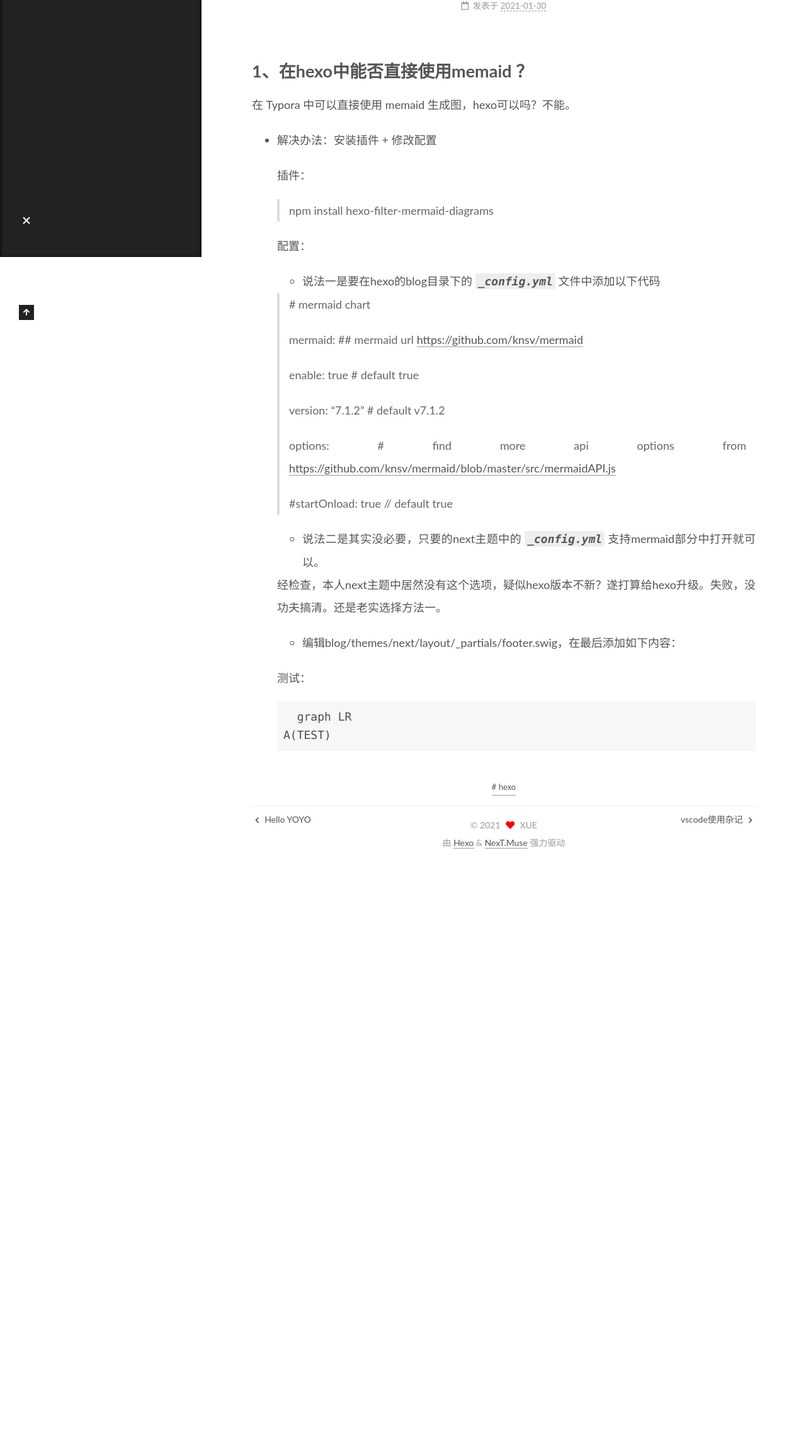
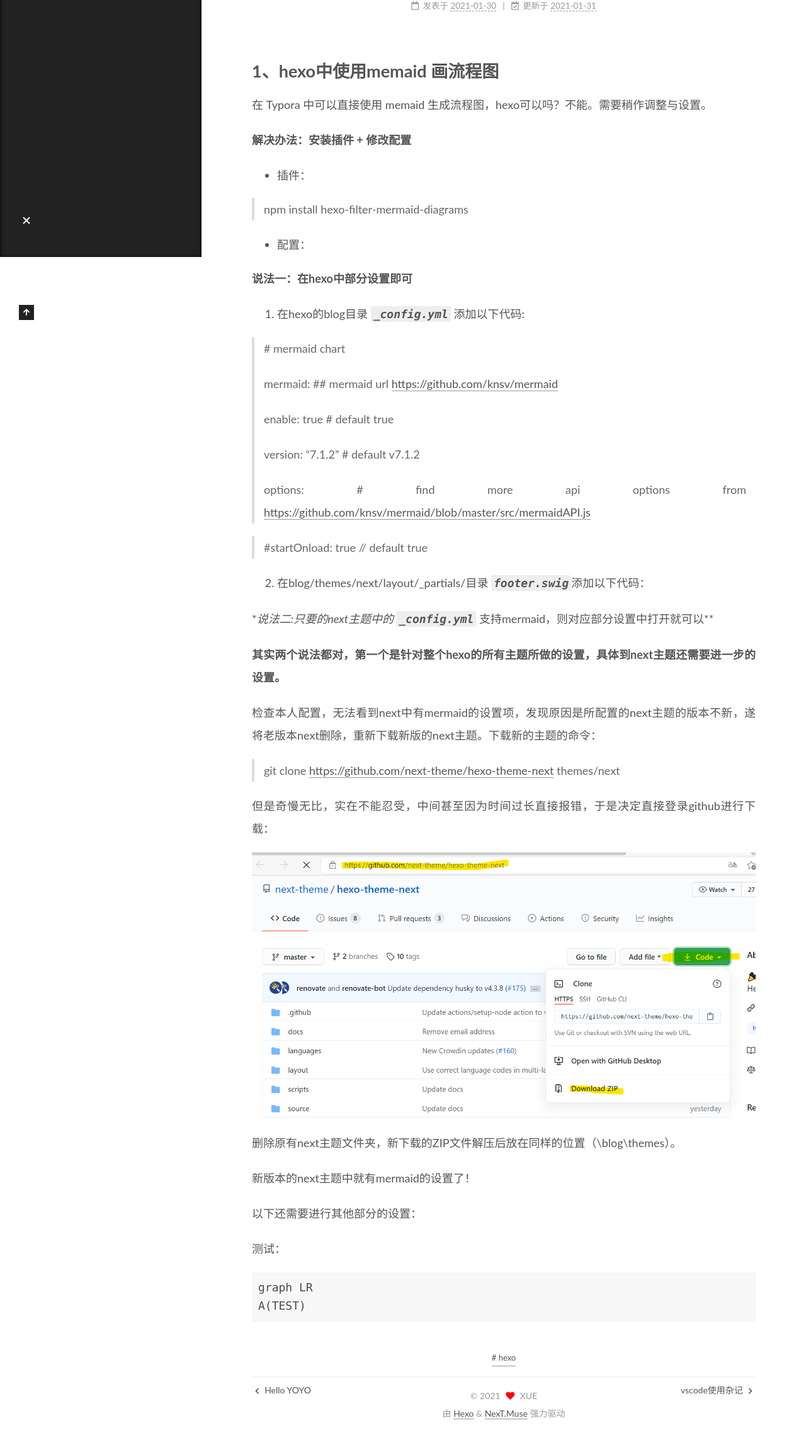
Before and after one commit to qingliuxue/qingliuxue.github.io, a plain HTML site: page 2021/01/30/测试hexo中的功能/index.html in a window 1280 px wide. Shown: the part 392-2670 px from the top of the page at 63% size. Before the commit the page ends 1764 px from the top, so only its background shows below. Drawn offline with Linux system fonts and the light colour scheme.

Commit message:
Site updated: 2021-01-31 22:44:52

```diff
--- a/2021/01/30/测试hexo中的功能/index.html
+++ b/2021/01/30/测试hexo中的功能/index.html
@@ -20,18 +20,20 @@
     var CONFIG = {"hostname":"example.com","root":"/","scheme":"Muse","version":"7.8.0","exturl":false,"sidebar":{"position":"left","display":"post","padding":18,"offset":12,"onmobile":false},"copycode":{"enable":false,"show_result":false,"style":null},"back2top":{"enable":true,"sidebar":false,"scrollpercent":false},"bookmark":{"enable":false,"color":"#222","save":"auto"},"fancybox":false,"mediumzoom":false,"lazyload":false,"pangu":false,"comments":{"style":"tabs","active":null,"storage":true,"lazyload":false,"nav":null},"algolia":{"hits":{"per_page":10},"labels":{"input_placeholder":"Search for Posts","hits_empty":"We didn't find any results for the search: ${query}","hits_stats":"${hits} results found in ${time} ms"}},"localsearch":{"enable":false,"trigger":"auto","top_n_per_article":1,"unescape":false,"preload":false},"motion":{"enable":true,"async":false,"transition":{"post_block":"fadeIn","post_header":"slideDownIn","post_body":"slideDownIn","coll_header":"slideLeftIn","sidebar":"slideUpIn"}},"path":"search.xml"};
   </script>
 
-  <meta name="description" content="1、在hexo中能否直接使用memaid ？在 Typora 中可以直接使用 memaid 生成图，hexo可以吗？不能。  解决办法：安装插件 + 修改配置 插件：  npm install hexo-filter-mermaid-diagrams  配置：  说法一是要在hexo的blog目录下的 _config.yml 文件中添加以下代码   # mermaid chart mermaid:">
+  <meta name="description" content="1、hexo中使用memaid 画流程图在 Typora 中可以直接使用 memaid 生成流程图，hexo可以吗？不能。需要稍作调整与设置。 解决办法：安装插件 + 修改配置  插件：   npm install hexo-filter-mermaid-diagrams   配置：  说法一：在hexo中部分设置即可  在hexo的blog目录 _config.yml 添加以下代码:   # m">
 <meta property="og:type" content="article">
 <meta property="og:title" content="测试hexo中的功能">
 <meta property="og:url" content="http://example.com/2021/01/30/%E6%B5%8B%E8%AF%95hexo%E4%B8%AD%E7%9A%84%E5%8A%9F%E8%83%BD/index.html">
 <meta property="og:site_name" content="YOUR PAPA IS HERE">
-<meta property="og:description" content="1、在hexo中能否直接使用memaid ？在 Typora 中可以直接使用 memaid 生成图，hexo可以吗？不能。  解决办法：安装插件 + 修改配置 插件：  npm install hexo-filter-mermaid-diagrams  配置：  说法一是要在hexo的blog目录下的 _config.yml 文件中添加以下代码   # mermaid chart mermaid:">
+<meta property="og:description" content="1、hexo中使用memaid 画流程图在 Typora 中可以直接使用 memaid 生成流程图，hexo可以吗？不能。需要稍作调整与设置。 解决办法：安装插件 + 修改配置  插件：   npm install hexo-filter-mermaid-diagrams   配置：  说法一：在hexo中部分设置即可  在hexo的blog目录 _config.yml 添加以下代码:   # m">
 <meta property="og:locale" content="zh_CN">
+<meta property="og:image" content="http://example.com/2021/01/30/%E6%B5%8B%E8%AF%95hexo%E4%B8%AD%E7%9A%84%E5%8A%9F%E8%83%BD/download_next8.png">
 <meta property="article:published_time" content="2021-01-30T06:58:06.000Z">
-<meta property="article:modified_time" content="2021-01-30T15:16:59.444Z">
+<meta property="article:modified_time" content="2021-01-31T14:44:08.758Z">
 <meta property="article:author" content="XUE">
 <meta property="article:tag" content="hexo">
 <meta name="twitter:card" content="summary">
+<meta name="twitter:image" content="http://example.com/2021/01/30/%E6%B5%8B%E8%AF%95hexo%E4%B8%AD%E7%9A%84%E5%8A%9F%E8%83%BD/download_next8.png">
 
 <link rel="canonical" href="http://example.com/2021/01/30/%E6%B5%8B%E8%AF%95hexo%E4%B8%AD%E7%9A%84%E5%8A%9F%E8%83%BD/">
 
@@ -176,9 +178,15 @@
               </span>
               <span class="post-meta-item-text">发表于</span>
 
-
-              <time title="创建时间：2021-01-30 14:58:06 / 修改时间：23:16:59" itemprop="dateCreated datePublished" datetime="2021-01-30T14:58:06+08:00">2021-01-30</time>
+              <time title="创建时间：2021-01-30 14:58:06" itemprop="dateCreated datePublished" datetime="2021-01-30T14:58:06+08:00">2021-01-30</time>
             </span>
+              <span class="post-meta-item">
+                <span class="post-meta-item-icon">
+                  <i class="far fa-calendar-check"></i>
+                </span>
+                <span class="post-meta-item-text">更新于</span>
+                <time title="修改时间：2021-01-31 22:44:08" itemprop="dateModified" datetime="2021-01-31T22:44:08+08:00">2021-01-31</time>
+              </span>
 
 
 
@@ -191,46 +199,57 @@
     <div class="post-body" itemprop="articleBody">
 
 
-        <h1 id="1、在hexo中能否直接使用memaid-？"><a href="#1、在hexo中能否直接使用memaid-？" class="headerlink" title="1、在hexo中能否直接使用memaid ？"></a>1、在hexo中能否直接使用memaid ？</h1><p>在 Typora 中可以直接使用 memaid 生成图，hexo可以吗？不能。</p>
+        <h1 id="1、hexo中使用memaid-画流程图"><a href="#1、hexo中使用memaid-画流程图" class="headerlink" title="1、hexo中使用memaid 画流程图"></a>1、hexo中使用memaid 画流程图</h1><p>在 Typora 中可以直接使用 memaid 生成流程图，hexo可以吗？不能。需要稍作调整与设置。</p>
+<p><strong>解决办法：安装插件 + 修改配置</strong></p>
 <ul>
-<li><p>解决办法：安装插件 + 修改配置</p>
-<p>插件：</p>
+<li>插件：</li>
+</ul>
 <blockquote>
 <p>npm install hexo-filter-mermaid-diagrams</p>
 </blockquote>
-<p>配置：</p>
 <ul>
-<li>说法一是要在hexo的blog目录下的 <strong><em><code>_config.yml</code></em></strong> 文件中添加以下代码</li>
+<li>配置：</li>
 </ul>
+<p><strong>说法一：在hexo中部分设置即可</strong></p>
+<ol>
+<li>在hexo的blog目录 <strong><em><code>_config.yml</code></em></strong> 添加以下代码:</li>
+</ol>
 <blockquote>
 <p># mermaid chart</p>
 <p>mermaid: ## mermaid url <a target="_blank" rel="noopener" href="https://github.com/knsv/mermaid">https://github.com/knsv/mermaid</a></p>
 <p> enable: true # default true</p>
 <p> version: “7.1.2” # default v7.1.2</p>
 <p> options: # find more api options from <a target="_blank" rel="noopener" href="https://github.com/knsv/mermaid/blob/master/src/mermaidAPI.js">https://github.com/knsv/mermaid/blob/master/src/mermaidAPI.js</a></p>
+</blockquote>
+<blockquote>
 <p>  #startOnload: true // default true</p>
 </blockquote>
-<ul>
-<li>说法二是其实没必要，只要的next主题中的 <strong><em><code>_config.yml</code></em></strong> 支持mermaid部分中打开就可以。</li>
-</ul>
-<p>经检查，本人next主题中居然没有这个选项，疑似hexo版本不新？遂打算给hexo升级。失败，没功夫搞清。还是老实选择方法一。</p>
-<ul>
-<li><p>编辑blog/themes/next/layout/_partials/footer.swig，在最后添加如下内容：</p>
+<ol start="2">
+<li><p>在blog/themes/next/layout/_partials/目录 <strong><em><code>footer.swig</code></em></strong>添加以下代码：</p>
 <blockquote>
 
 </blockquote>
 </li>
-</ul>
+</ol>
+<p>*<em>说法二:只要的next主题中的 <strong><code>_config.yml</code></strong></em> 支持mermaid，则对应部分设置中打开就可以**</p>
+<p><strong>其实两个说法都对，第一个是针对整个hexo的所有主题所做的设置，具体到next主题还需要进一步的设置。</strong></p>
+<p> 检查本人配置，无法看到next中有mermaid的设置项，发现原因是所配置的next主题的版本不新，遂将老版本next删除，重新下载新版的next主题。下载新的主题的命令：</p>
+<blockquote>
+<p>git clone <a target="_blank" rel="noopener" href="https://github.com/next-theme/hexo-theme-next">https://github.com/next-theme/hexo-theme-next</a> themes/next</p>
+</blockquote>
+<p>但是奇慢无比，实在不能忍受，中间甚至因为时间过长直接报错，于是决定直接登录github进行下载：</p>
+<p><img src="/2021/01/30/%E6%B5%8B%E8%AF%95hexo%E4%B8%AD%E7%9A%84%E5%8A%9F%E8%83%BD/download_next8.png"></p>
+<p> 删除原有next主题文件夹，新下载的ZIP文件解压后放在同样的位置（\blog\themes）。</p>
+<p>新版本的next主题中就有mermaid的设置了！</p>
+<p>以下还需要进行其他部分的设置：</p>
 <p>测试：</p>
-<pre class="mermaid">  graph LR
+<pre class="mermaid">graph LR
 A(TEST)</pre>
 
 
 
 
 
-</li>
-</ul>
 
     </div>
 
@@ -314,7 +333,7 @@ A(TEST)</pre>
 
       <!--noindex-->
       <div class="post-toc-wrap sidebar-panel">
-          <div class="post-toc motion-element"><ol class="nav"><li class="nav-item nav-level-1"><a class="nav-link" href="#1%E3%80%81%E5%9C%A8hexo%E4%B8%AD%E8%83%BD%E5%90%A6%E7%9B%B4%E6%8E%A5%E4%BD%BF%E7%94%A8memaid-%EF%BC%9F"><span class="nav-number">1.</span> <span class="nav-text">1、在hexo中能否直接使用memaid ？</span></a></li></ol></div>
+          <div class="post-toc motion-element"><ol class="nav"><li class="nav-item nav-level-1"><a class="nav-link" href="#1%E3%80%81hexo%E4%B8%AD%E4%BD%BF%E7%94%A8memaid-%E7%94%BB%E6%B5%81%E7%A8%8B%E5%9B%BE"><span class="nav-number">1.</span> <span class="nav-text">1、hexo中使用memaid 画流程图</span></a></li></ol></div>
       </div>
       <!--/noindex-->
 
@@ -419,7 +438,7 @@ A(TEST)</pre>
 if (document.querySelectorAll('pre.mermaid').length) {
   NexT.utils.getScript('//cdn.jsdelivr.net/npm/mermaid@8/dist/mermaid.min.js', () => {
     mermaid.initialize({
-      theme    : 'forest',
+      theme    : 'dark',
       logLevel : 3,
       flowchart: { curve     : 'linear' },
       gantt    : { axisFormat: '%m/%d/%Y' },
```
Also changed, not shown: 2021/01/28/Hello-YOYO/index.html (+1 -1 lines), 2021/01/30/vscode使用杂记/index.html (+1 -1 lines), archives/2021/01/index.html (+1 -1 lines), archives/2021/index.html (+1 -1 lines), archives/index.html (+1 -1 lines), atom.xml (+3 -3 lines), index.html (+35 -18 lines), search.xml (+1 -1 lines), sitemap.xml (+5 -5 lines), tags/hexo/index.html (+1 -1 lines), tags/index.html (+1 -1 lines), tags/vscode/index.html (+1 -1 lines), tags/我是你爸爸！/index.html (+1 -1 lines), 2021/01/30/测试hexo中的功能/download_next8.png (added).
